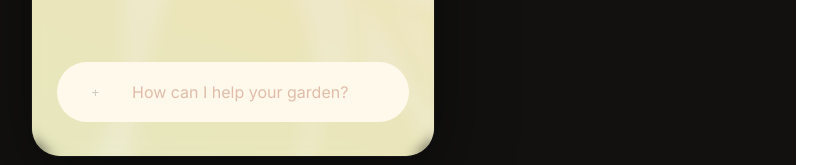
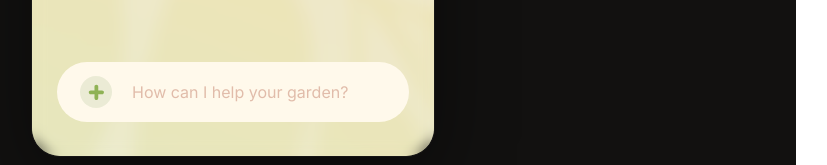
Before and after one commit to isabellekwan/photosynthesis, a React (Vite) app in the folder photosynthesis/: page /chat in a window 1280 px wide. Shown: the part 632-797 px from the top of the page, without its empty margins (330-1157 px from the left). Built offline with nearby package versions, Linux system fonts and the light colour scheme; no server answers.

Commit message:
make greeen plus button

```diff
--- a/photosynthesis/src/pages/LeafyChat.jsx
+++ b/photosynthesis/src/pages/LeafyChat.jsx
@@ -216,7 +216,7 @@ function LeafyChat() {
             className="leafy-chatv2__plus"
             disabled={!canSend}
           >
-              +
+            <img src={plus} alt="Send" className="leafy-chatv2__plus-icon" />
           </button>
 
             <input
```
Lines whose indentation alone changed are shown as unchanged.
